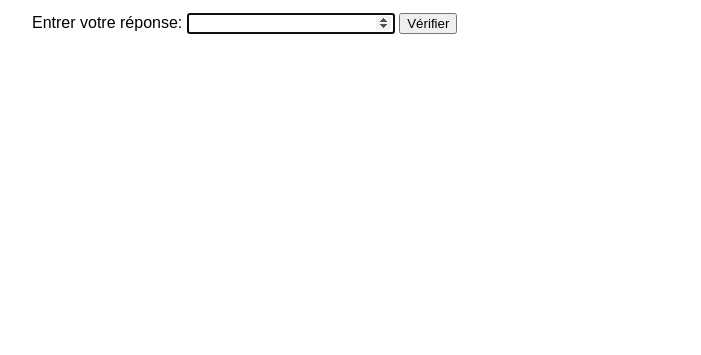
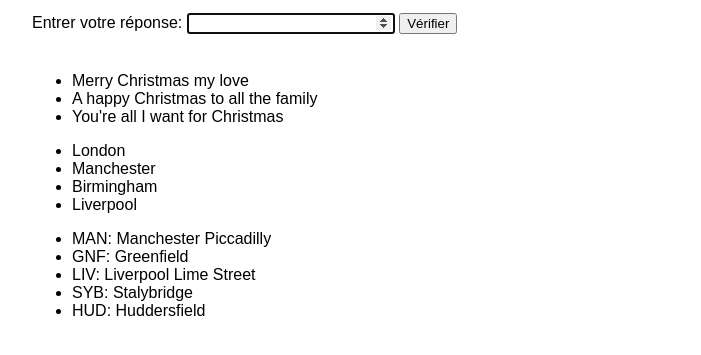
Before and after one commit to AxelCF/Devinez_le_nombre, a plain HTML site: page index.html in a window 1280 px wide. Shown: the part 137-492 px from the top of the page, without its empty margins (288-989 px from the left). Drawn offline with Linux system fonts and the light colour scheme.

Commit message:
exo strings

```diff
--- a/index.html
+++ b/index.html
@@ -36,6 +36,18 @@
       <p class="lowOrHi"></p>
     </div>
 
+    <div class="output">
+      <ul></ul>
+    </div>
+
+    <div class="outputsecond">
+      <ul></ul>
+    </div>
+
+    <div class="outputthird">
+      <ul></ul>
+    </div>
+
     <script src="script.js"></script>
   </body>
 </html>
--- a/script.js
+++ b/script.js
@@ -71,3 +71,61 @@
 
   randomNumber = Math.floor(Math.random() * 100) + 1;
 }
+
+var list = document.querySelector(".output ul");
+list.innerHTML = "";
+var greetings = [
+  "Happy Birthday!",
+  "Merry Christmas my love",
+  "A happy Christmas to all the family",
+  "You're all I want for Christmas",
+  "Get well soon",
+];
+
+for (var i = 0; i < greetings.length; i++) {
+  var input = greetings[i];
+  if (greetings[i].indexOf("Christmas") !== -1) {
+    var result = input;
+    var listItem = document.createElement("li");
+    listItem.textContent = result;
+    list.appendChild(listItem);
+  }
+}
+
+var list = document.querySelector(".outputsecond ul");
+list.innerHTML = "";
+var cities = ["lonDon", "ManCHESTer", "BiRmiNGHAM", "liVERpoOL"];
+for (var i = 0; i < cities.length; i++) {
+  var input = cities[i];
+  let lowerCase = input.toLowerCase();
+  let firstLetter = lowerCase[0].toUpperCase();
+  let update = lowerCase.replace(lowerCase[0], firstLetter);
+  var result = update;
+  var listItem = document.createElement("li");
+  listItem.textContent = result;
+  list.appendChild(listItem);
+}
+
+var list = document.querySelector(".outputthird ul");
+list.innerHTML = "";
+var stations = [
+  "MAN675847583748sjt567654;Manchester Piccadilly",
+  "GNF576746573fhdg4737dh4;Greenfield",
+  "LIV5hg65hd737456236dch46dg4;Liverpool Lime Street",
+  "SYB4f65hf75f736463;Stalybridge",
+  "HUD5767ghtyfyr4536dh45dg45dg3;Huddersfield",
+];
+
+for (var i = 0; i < stations.length; i++) {
+  var input = stations[i];
+  // write your code just below here
+  let three = input.slice(0, 3);
+  let found = input.indexOf(";");
+  let station = input.slice(found + 1);
+  let final = three + ": " + station;
+  console.log(final);
+  var result = final;
+  var listItem = document.createElement("li");
+  listItem.textContent = result;
+  list.appendChild(listItem);
+}
```
